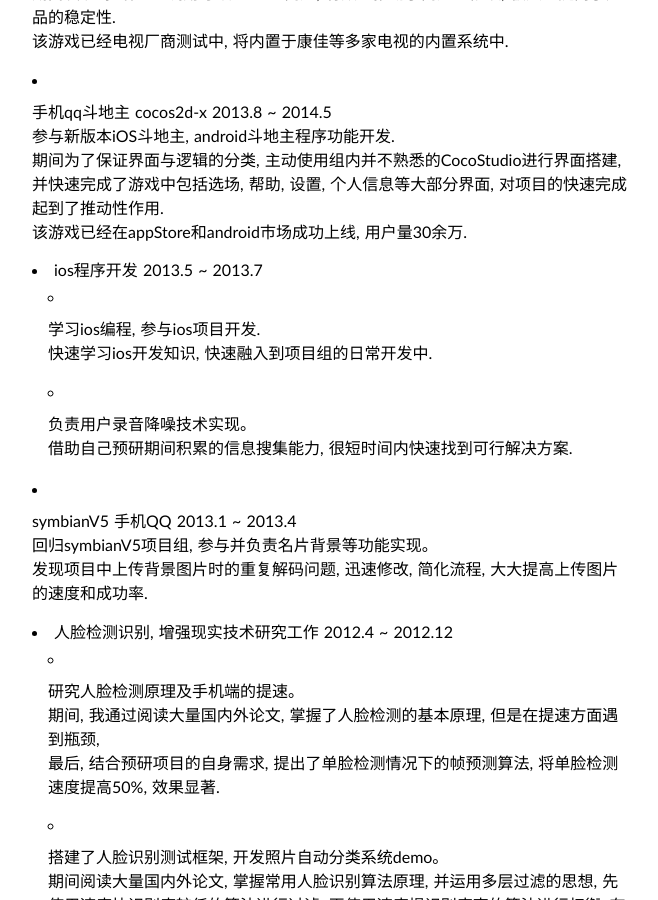
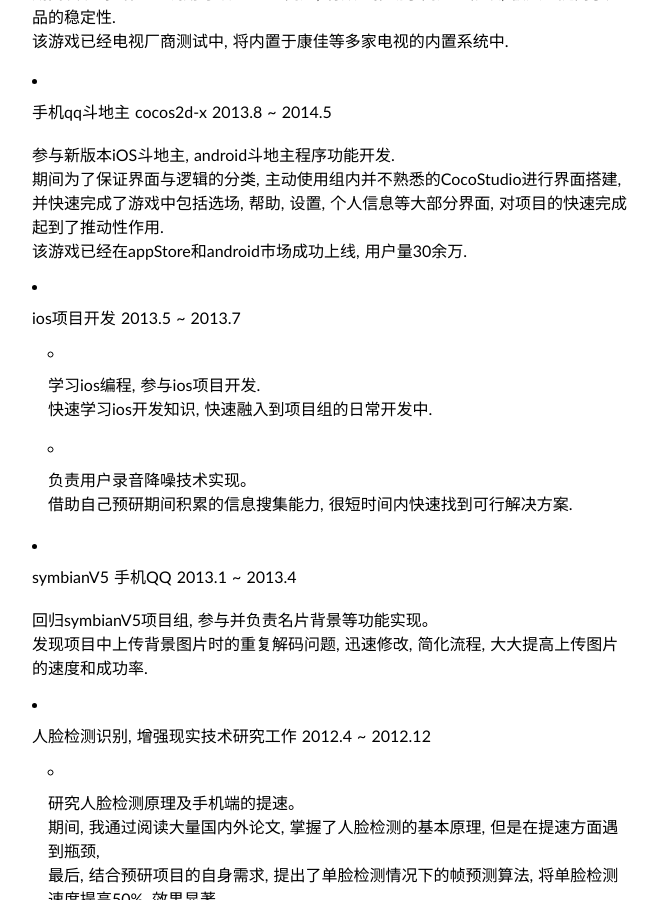
Before and after one commit to pii0x/ellochen.github.com, a Jekyll site: the page built from _posts/2013-10-24-简历.md, in a window 1280 px wide and 900 px high, scrolled down 1098 px. Shown: the whole window, without its empty margins (308-966 px from the left). Built offline with Jekyll 4.4.1, drawn with Linux system fonts in a browser that asks for light colours; some web fonts are replaced; Markdown is read by kramdown in place of the engine named in the settings; comment, search, counter and statistics services are not loaded.

Commit message:
Update 2013-10-24-简历.md

```diff
--- a/_posts/2013-10-24-简历.md
+++ b/_posts/2013-10-24-简历.md
@@ -47,12 +47,14 @@
 该游戏已经电视厂商测试中, 将内置于康佳等多家电视的内置系统中.
 
 * 手机qq斗地主 cocos2d-x 2013.8 ~ 2014.5
+
 参与新版本iOS斗地主, android斗地主程序功能开发.
 期间为了保证界面与逻辑的分类, 主动使用组内并不熟悉的CocoStudio进行界面搭建,
 并快速完成了游戏中包括选场, 帮助, 设置, 个人信息等大部分界面, 对项目的快速完成起到了推动性作用.
 该游戏已经在appStore和android市场成功上线, 用户量30余万.
 
-* ios程序开发 2013.5 ~ 2013.7
+* ios项目开发 2013.5 ~ 2013.7
+
   - 学习ios编程, 参与ios项目开发.
   快速学习ios开发知识, 快速融入到项目组的日常开发中.
 
@@ -60,10 +62,12 @@
   借助自己预研期间积累的信息搜集能力, 很短时间内快速找到可行解决方案.
 
 * symbianV5 手机QQ 2013.1 ~ 2013.4
+
 回归symbianV5项目组, 参与并负责名片背景等功能实现。
 发现项目中上传背景图片时的重复解码问题, 迅速修改, 简化流程, 大大提高上传图片的速度和成功率.
 
 * 人脸检测识别, 增强现实技术研究工作  2012.4 ~ 2012.12
+
   - 研究人脸检测原理及手机端的提速。
   期间, 我通过阅读大量国内外论文, 掌握了人脸检测的基本原理, 但是在提速方面遇到瓶颈,
   最后, 结合预研项目的自身需求, 提出了单脸检测情况下的帧预测算法, 将单脸检测速度提高50%, 效果显著.
@@ -77,10 +81,12 @@
   开发Mixare_GL项目, 实现基于地理位置的增强现实系统, 并开源。[Mixare_GL](https://github.com/ellochen/Mixare_GL)
 
 * symbianV3&V5 手机QQ 2011.10 ~ 2012.4
+
 参与并负责讨论组, 照片滤镜, 附近的人等功能的开发。
 在时间有限的情况下, 我承担压力, 合理设计框架, 快速并保质完成任务.
 
 * symbianV5 腾讯微博  2011.8 ~ 2011.10
+
 熟悉公司项目, 参与开发部分功能,
 在这个过程中,逐渐了解了symbian的系统特性, 并强化了使用C++在较大工程中的运用能力.
 
```
